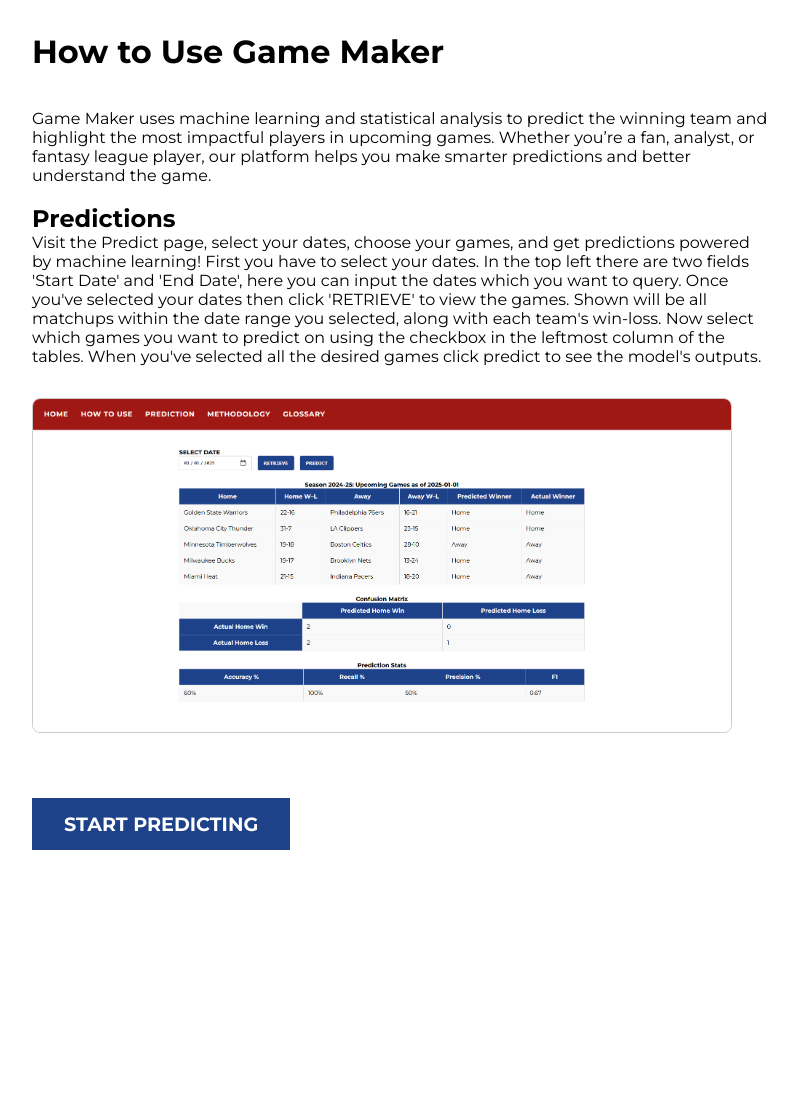
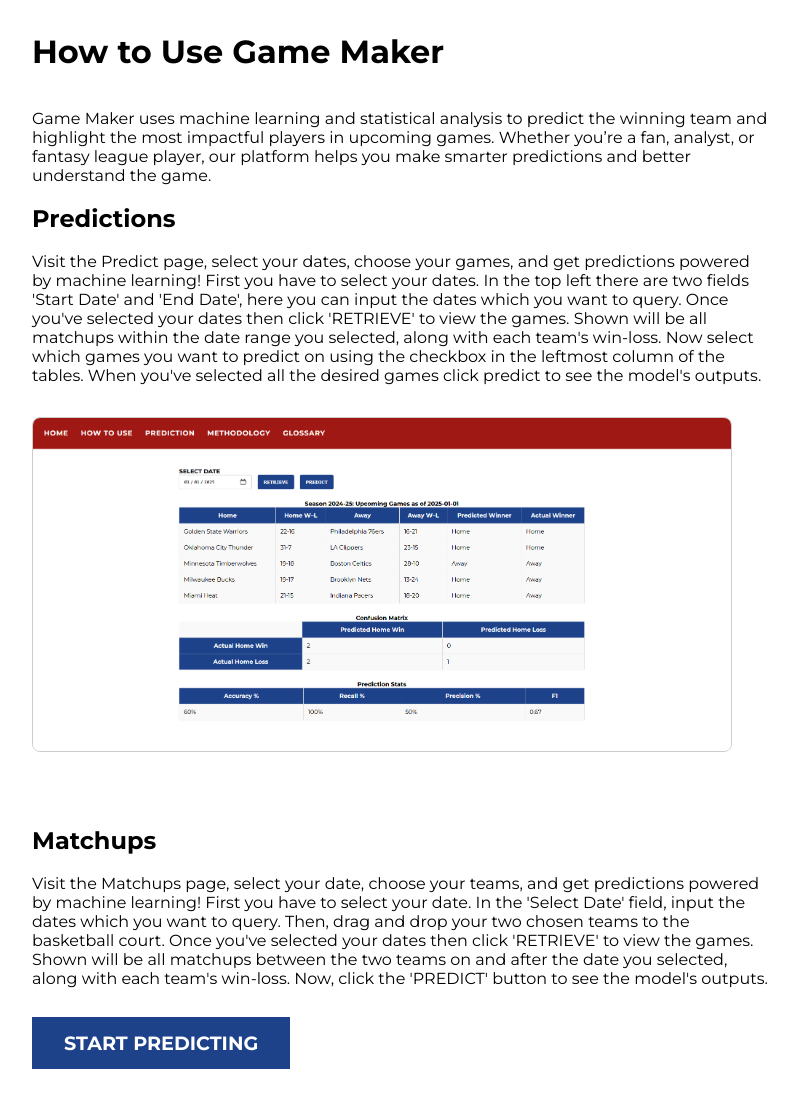
Before and after one commit to keirannnelson/GameMaker, a Flask app: page /how_to_use in a window 1280 px wide. Shown: the part 88-1189 px from the top of the page, without its empty margins (240-1037 px from the left). Before the commit the page ends 938 px from the top, so only its background shows below. Run offline with Flask 3, Linux system fonts and the light colour scheme.

Commit message:
Update how_to_use.html w/ matchups info

```diff
--- a/frontend/templates/how_to_use.html
+++ b/frontend/templates/how_to_use.html
@@ -12,6 +12,7 @@
     </p>
     <br>
     <h2> Predictions </h2>
+    <br>
     <p>
       Visit the Predict page, select your dates, choose your games, and get predictions powered by machine learning!
       First you have to select your dates. In the top left there are two fields 'Start Date' and 'End Date', here you can input the dates which you want to query.
@@ -19,10 +20,19 @@
       Now select which games you want to predict on using the checkbox in the leftmost column of the tables. When you've selected all the desired games click predict to see the model's outputs.
     </p>
 
+
     <!-- rmbr to change this later -->
     <div style="margin: 2em 0;">
       <img src="{{ url_for('static', filename='images/example.png') }}" alt="Prediction Example" style="width: 100%; max-width: 700px; border: 1px solid #ccc; border-radius: 8px;">
     </div>
+
+    <br><br>
+    <h2> Matchups </h2>
+    <br>
+    <p>Visit the Matchups page, select your date, choose your teams, and get predictions powered by machine learning!
+      First you have to select your date. In the 'Select Date' field, input the dates which you want to query. Then, drag and drop your two chosen teams to the basketball court.
+      Once you've selected your dates then click 'RETRIEVE' to view the games. Shown will be all matchups between the two teams on and after the date you selected, along with each team's win-loss.
+      Now, click the 'PREDICT' button to see the model's outputs.</p>
 
     <a href="{{ url_for('predict') }}"
        style="
```
